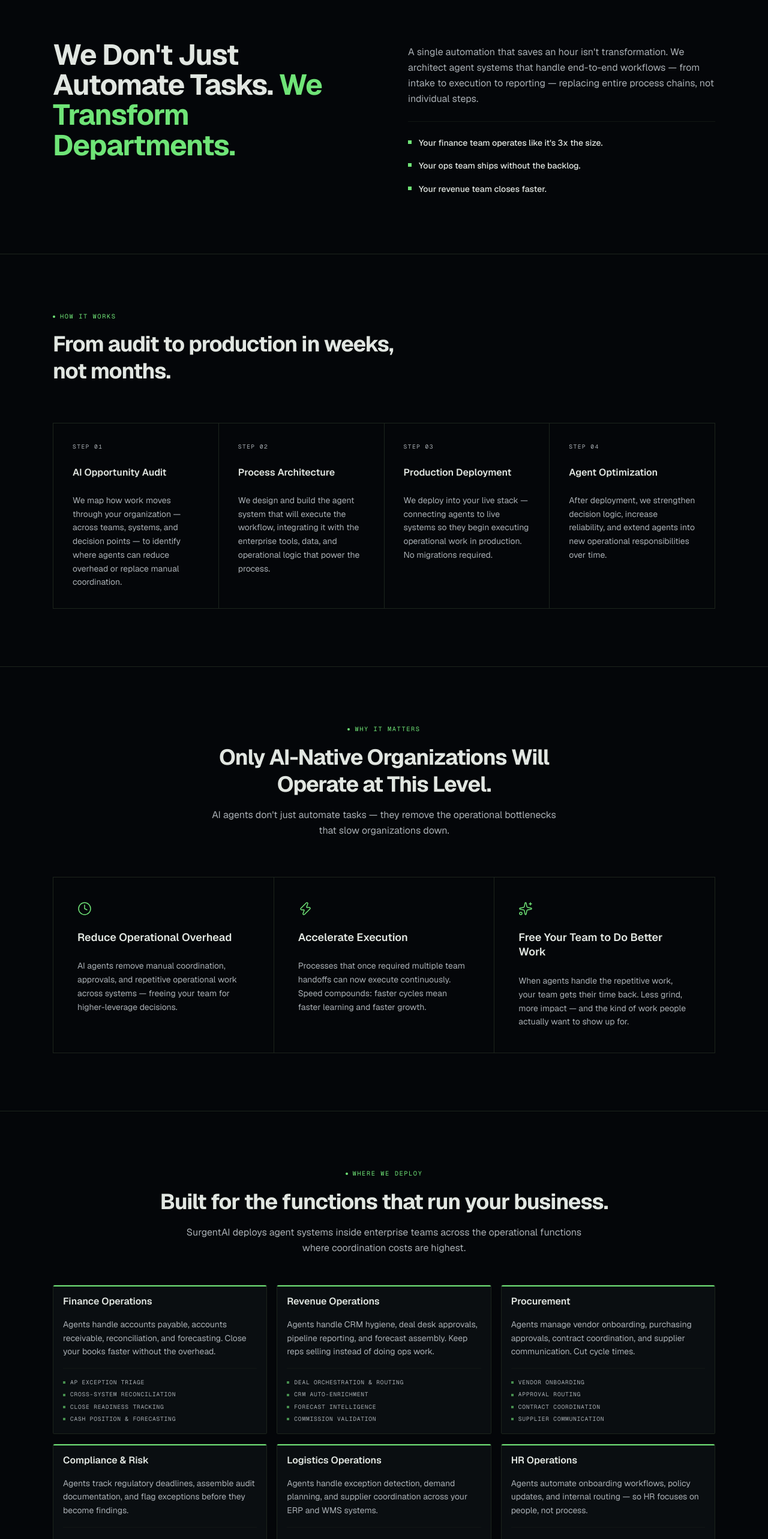
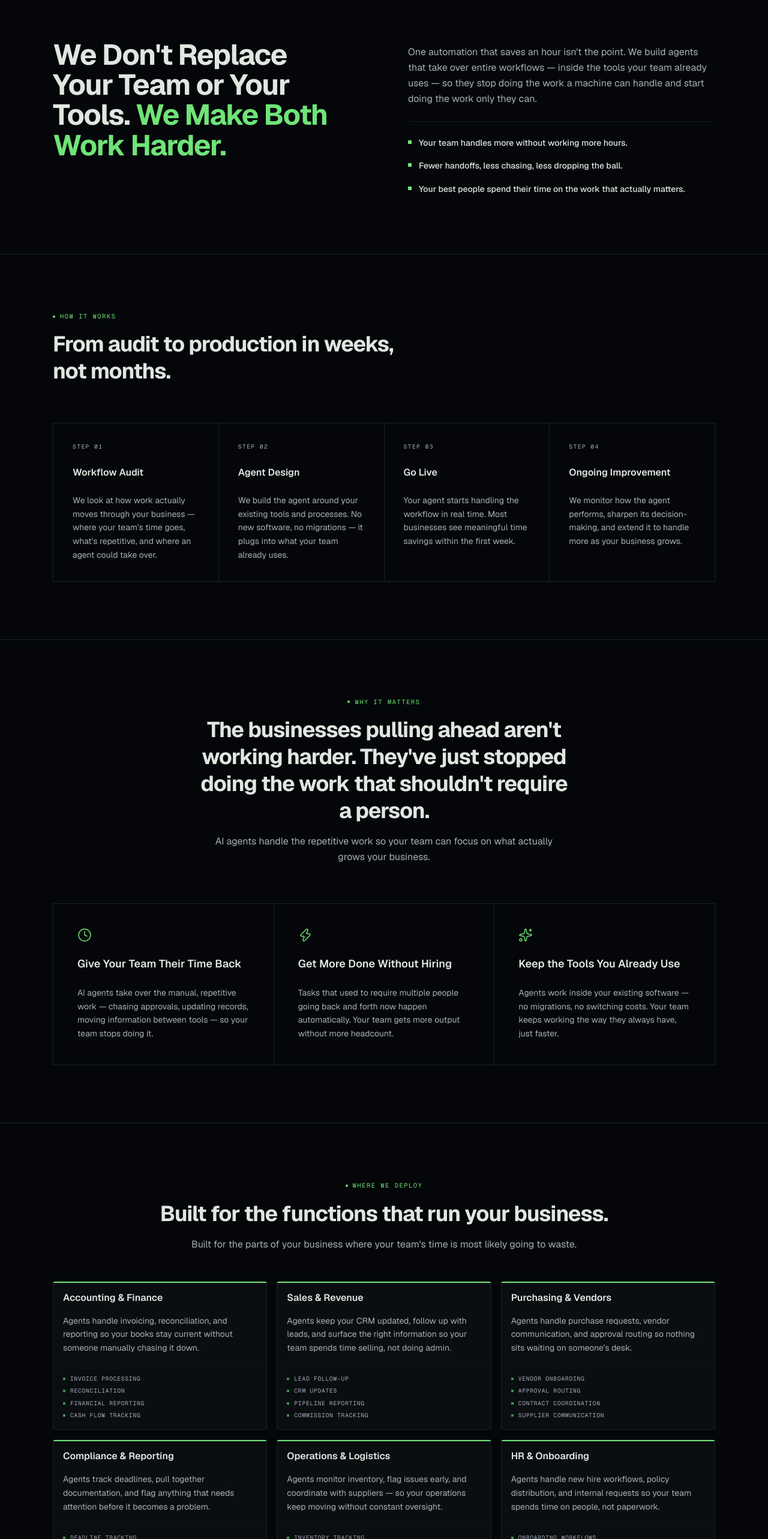
Before and after one commit to da-022412/surgent, a Next.js app: page / in a window 1280 px wide. Shown: the part 1124-3690 px from the top of the page at 60% size. Built offline with nearby package versions, Linux system fonts and the light colour scheme.

Commit message:
Verbiage changes and text fixes

```diff
--- a/src/app/globals.css
+++ b/src/app/globals.css
@@ -2,6 +2,18 @@
 
 html {
   scroll-behavior: smooth;
+}
+
+@layer base {
+  h1,
+  h2,
+  h3,
+  h4,
+  h5,
+  h6,
+  p {
+    text-wrap: pretty;
+  }
 }
 @import "tw-animate-css";
 @import "shadcn/tailwind.css";
--- a/src/features/marketing/components/AgentTypesSection/AgentTypesSection.tsx
+++ b/src/features/marketing/components/AgentTypesSection/AgentTypesSection.tsx
@@ -6,31 +6,26 @@ import { DataCard } from "@/components/surgent/DataCard";
 
 const deployments = [
   {
-    department: "Finance Operations",
+    department: "Accounting & Finance",
     description:
-      "Agents handle accounts payable, accounts receivable, reconciliation, and forecasting. Close your books faster without the overhead.",
+      "Agents handle invoicing, reconciliation, and reporting so your books stay current without someone manually chasing it down.",
     capabilities: [
-      "AP exception triage",
-      "Cross-system reconciliation",
-      "Close readiness tracking",
-      "Cash position & forecasting",
+      "Invoice processing",
+      "Reconciliation",
+      "Financial reporting",
+      "Cash flow tracking",
     ],
   },
   {
-    department: "Revenue Operations",
+    department: "Sales & Revenue",
     description:
-      "Agents handle CRM hygiene, deal desk approvals, pipeline reporting, and forecast assembly. Keep reps selling instead of doing ops work.",
-    capabilities: [
-      "Deal orchestration & routing",
-      "CRM auto-enrichment",
-      "Forecast intelligence",
-      "Commission validation",
-    ],
+      "Agents keep your CRM updated, follow up with leads, and surface the right information so your team spends time selling, not doing admin.",
+    capabilities: ["Lead follow-up", "CRM updates", "Pipeline reporting", "Commission tracking"],
   },
   {
-    department: "Procurement",
+    department: "Purchasing & Vendors",
     description:
-      "Agents manage vendor onboarding, purchasing approvals, contract coordination, and supplier communication. Cut cycle times.",
+      "Agents handle purchase requests, vendor communication, and approval routing so nothing sits waiting on someone's desk.",
     capabilities: [
       "Vendor onboarding",
       "Approval routing",
@@ -39,34 +34,34 @@ const deployments = [
     ],
   },
   {
-    department: "Compliance & Risk",
+    department: "Compliance & Reporting",
     description:
-      "Agents track regulatory deadlines, assemble audit documentation, and flag exceptions before they become findings.",
+      "Agents track deadlines, pull together documentation, and flag anything that needs attention before it becomes a problem.",
     capabilities: [
-      "Regulatory deadline tracking",
+      "Deadline tracking",
       "Audit documentation",
-      "Policy adherence monitoring",
+      "Policy monitoring",
       "Exception flagging",
     ],
   },
   {
-    department: "Logistics Operations",
+    department: "Operations & Logistics",
     description:
-      "Agents handle exception detection, demand planning, and supplier coordination across your ERP and WMS systems.",
+      "Agents monitor inventory, flag issues early, and coordinate with suppliers — so your operations keep moving without constant oversight.",
     capabilities: [
-      "Exception detection & routing",
-      "Demand sensing",
-      "Inventory optimization",
-      "Quality defect detection",
+      "Inventory tracking",
+      "Issue detection & routing",
+      "Supplier coordination",
+      "Quality monitoring",
     ],
   },
   {
-    department: "HR Operations",
+    department: "HR & Onboarding",
     description:
-      "Agents automate onboarding workflows, policy updates, and internal routing — so HR focuses on people, not process.",
+      "Agents handle new hire workflows, policy distribution, and internal requests so your team spends time on people, not paperwork.",
     capabilities: [
-      "Onboarding automation",
-      "Policy update distribution",
+      "Onboarding workflows",
+      "Policy updates",
       "Internal routing",
       "Compliance tracking",
     ],
@@ -80,7 +75,7 @@ export function AgentTypesSection() {
         <SectionHeader
           eyebrow="Where We Deploy"
           headline="Built for the functions that run your business."
-          description="SurgentAI deploys agent systems inside enterprise teams across the operational functions where coordination costs are highest."
+          description="Built for the parts of your business where your team's time is most likely going to waste."
           align="center"
         />
 
@@ -117,7 +112,7 @@ export function AgentTypesSection() {
         </div>
 
         <p className="text-center font-mono text-[0.6rem] uppercase tracking-[0.15em] text-surgent-muted">
-          + 300 additional enterprise workflows
+          + 300 additional workflows
         </p>
       </div>
     </section>
--- a/src/features/marketing/components/CtaSection/CtaSection.tsx
+++ b/src/features/marketing/components/CtaSection/CtaSection.tsx
@@ -6,13 +6,13 @@ export function CtaSection() {
     <section id="cta" className="border-t border-surgent-border py-10 sm:py-24">
       <div className="mx-auto flex max-w-6xl flex-col items-center gap-8 px-6 text-center">
         <SectionHeader
-          eyebrow="Schedule Discovery"
-          headline="Deploy Your First AI Agent."
-          description="A short conversation with the SurgentAI team to identify operational workflows where our agents could deliver immediate impact."
+          eyebrow="Get Started"
+          headline="Find Out Where Your Team Is Losing Time."
+          description="A free 30-minute call with the SurgentAI team. We'll map the work in your business where an AI agent can step in immediately."
           align="center"
         />
         <BookACallButton variant="primary" size="lg">
-          Book a Discovery Call
+          Book a Free Call
         </BookACallButton>
       </div>
     </section>
--- a/src/features/marketing/components/FeaturesSection/FeaturesSection.tsx
+++ b/src/features/marketing/components/FeaturesSection/FeaturesSection.tsx
@@ -7,21 +7,21 @@ import { EyebrowLabel } from "@/components/surgent/EyebrowLabel";
 const pillars = [
   {
     icon: Clock,
-    title: "Reduce Operational Overhead",
+    title: "Give Your Team Their Time Back",
     description:
-      "AI agents remove manual coordination, approvals, and repetitive operational work across systems — freeing your team for higher-leverage decisions.",
+      "AI agents take over the manual, repetitive work — chasing approvals, updating records, moving information between tools — so your team stops doing it.",
   },
   {
     icon: Zap,
-    title: "Accelerate Execution",
+    title: "Get More Done Without Hiring",
     description:
-      "Processes that once required multiple team handoffs can now execute continuously. Speed compounds: faster cycles mean faster learning and faster growth.",
+      "Tasks that used to require multiple people going back and forth now happen automatically. Your team gets more output without more headcount.",
   },
   {
     icon: Sparkles,
-    title: "Free Your Team to Do Better Work",
+    title: "Keep the Tools You Already Use",
     description:
-      "When agents handle the repetitive work, your team gets their time back. Less grind, more impact — and the kind of work people actually want to show up for.",
+      "Agents work inside your existing software — no migrations, no switching costs. Your team keeps working the way they always have, just faster.",
   },
 ];
 
@@ -32,11 +32,12 @@ export function FeaturesSection() {
         <div className="flex flex-col items-center gap-4 text-center">
           <EyebrowLabel>Why It Matters</EyebrowLabel>
           <h2 className="max-w-2xl font-sans text-3xl font-bold leading-tight tracking-[-0.03em] text-surgent-foreground md:text-4xl">
-            Only AI-Native Organizations Will Operate at This Level.
+            The businesses pulling ahead aren&apos;t working harder. They&apos;ve just stopped doing
+            the work that shouldn&apos;t require a person.
           </h2>
           <p className="max-w-xl font-sans text-base leading-relaxed text-surgent-muted">
-            AI agents don&apos;t just automate tasks — they remove the operational bottlenecks that
-            slow organizations down.
+            AI agents handle the repetitive work so your team can focus on what actually grows your
+            business.
           </p>
         </div>
         <div className="grid gap-px border border-surgent-border bg-surgent-border md:grid-cols-3">
--- a/src/features/marketing/components/HowItWorksSection/HowItWorksSection.tsx
+++ b/src/features/marketing/components/HowItWorksSection/HowItWorksSection.tsx
@@ -6,27 +6,27 @@ import { EyebrowLabel } from "@/components/surgent/EyebrowLabel";
 const steps = [
   {
     number: "01",
-    title: "AI Opportunity Audit",
+    title: "Workflow Audit",
     description:
-      "We map how work moves through your organization — across teams, systems, and decision points — to identify where agents can reduce overhead or replace manual coordination.",
+      "We look at how work actually moves through your business — where your team's time goes, what's repetitive, and where an agent could take over.",
   },
   {
     number: "02",
-    title: "Process Architecture",
+    title: "Agent Design",
     description:
-      "We design and build the agent system that will execute the workflow, integrating it with the enterprise tools, data, and operational logic that power the process.",
+      "We build the agent around your existing tools and processes. No new software, no migrations — it plugs into what your team already uses.",
   },
   {
     number: "03",
-    title: "Production Deployment",
+    title: "Go Live",
     description:
-      "We deploy into your live stack — connecting agents to live systems so they begin executing operational work in production. No migrations required.",
+      "Your agent starts handling the workflow in real time. Most businesses see meaningful time savings within the first week.",
   },
   {
     number: "04",
-    title: "Agent Optimization",
+    title: "Ongoing Improvement",
     description:
-      "After deployment, we strengthen decision logic, increase reliability, and extend agents into new operational responsibilities over time.",
+      "We monitor how the agent performs, sharpen its decision-making, and extend it to handle more as your business grows.",
   },
 ];
 
--- a/src/features/marketing/components/ManifestoSection/ManifestoSection.tsx
+++ b/src/features/marketing/components/ManifestoSection/ManifestoSection.tsx
@@ -15,21 +15,21 @@ export function ManifestoSection() {
         >
           <div className="md:w-1/2">
             <h2 className="font-sans text-4xl font-bold leading-[1.05] tracking-[-0.03em] text-surgent-foreground md:text-5xl">
-              We Don&apos;t Just Automate Tasks.{" "}
-              <span className="text-surgent-primary">We Transform Departments.</span>
+              We Don&apos;t Replace Your Team or Your Tools.{" "}
+              <span className="text-surgent-primary">We Make Both Work Harder.</span>
             </h2>
           </div>
           <div className="flex flex-col gap-6 md:w-1/2 md:pt-2">
             <p className="font-sans text-base leading-relaxed text-surgent-muted">
-              A single automation that saves an hour isn&apos;t transformation. We architect agent
-              systems that handle end-to-end workflows — from intake to execution to reporting —
-              replacing entire process chains, not individual steps.
+              One automation that saves an hour isn&apos;t the point. We build agents that take over
+              entire workflows — inside the tools your team already uses — so they stop doing the
+              work a machine can handle and start doing the work only they can.
             </p>
             <div className="flex flex-col gap-4 border-t border-surgent-border/60 pt-6">
               {[
-                "Your finance team operates like it's 3x the size.",
-                "Your ops team ships without the backlog.",
-                "Your revenue team closes faster.",
+                "Your team handles more without working more hours.",
+                "Fewer handoffs, less chasing, less dropping the ball.",
+                "Your best people spend their time on the work that actually matters.",
               ].map((line) => (
                 <div key={line} className="flex items-start gap-3">
                   <span className="mt-[7px] size-1.5 shrink-0 bg-surgent-primary" />
```
